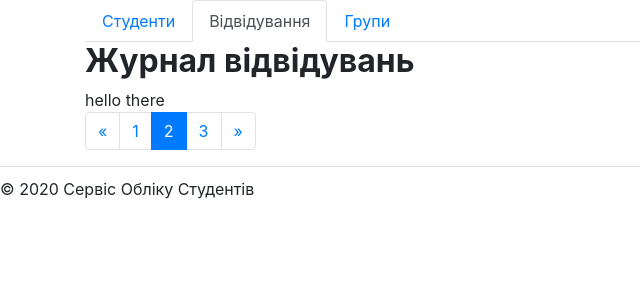
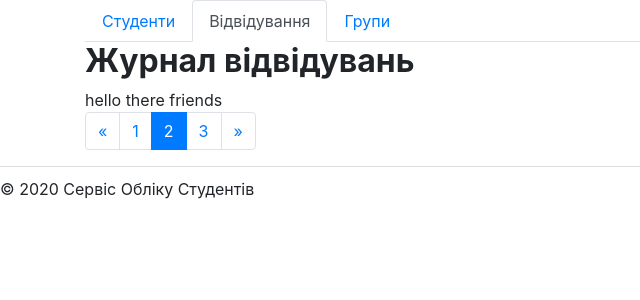
Before and after one commit to tarikkus-lviv/django_studentsdb, a Django app: page /journals/ in a window 1280 px wide. Shown: the part 84-384 px from the top of the page, without its empty margins (0-640 px from the left). Run offline with Django 3.2, Linux system fonts and the light colour scheme; some libraries are stand-ins or nearby versions.

Commit message:
try new repo

```diff
--- a/students/templates/students/journals_list.html
+++ b/students/templates/students/journals_list.html
@@ -8,7 +8,7 @@
 
 {% block content %}
 
-hello there
+hello there friends
 
 
 
```
